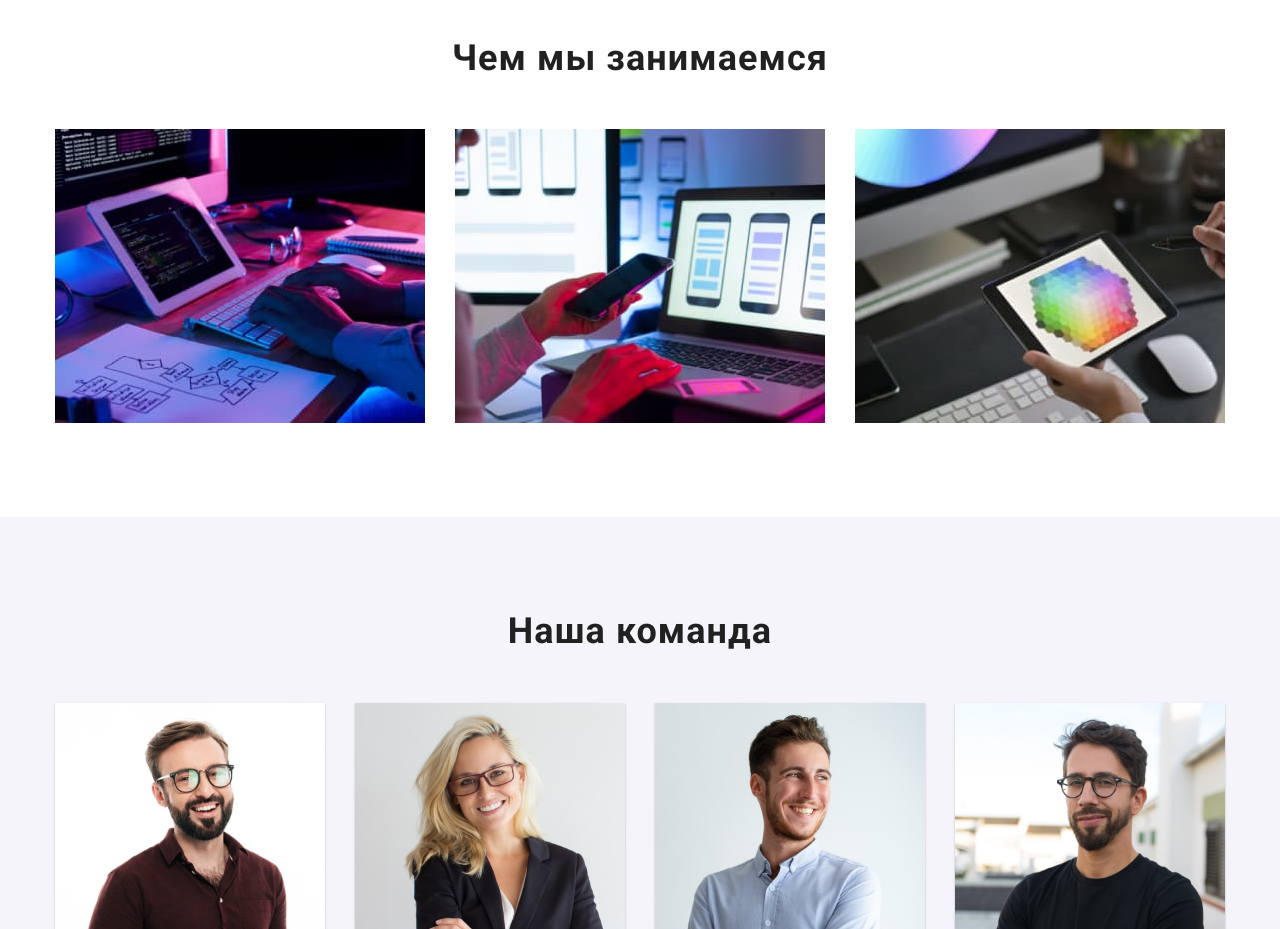
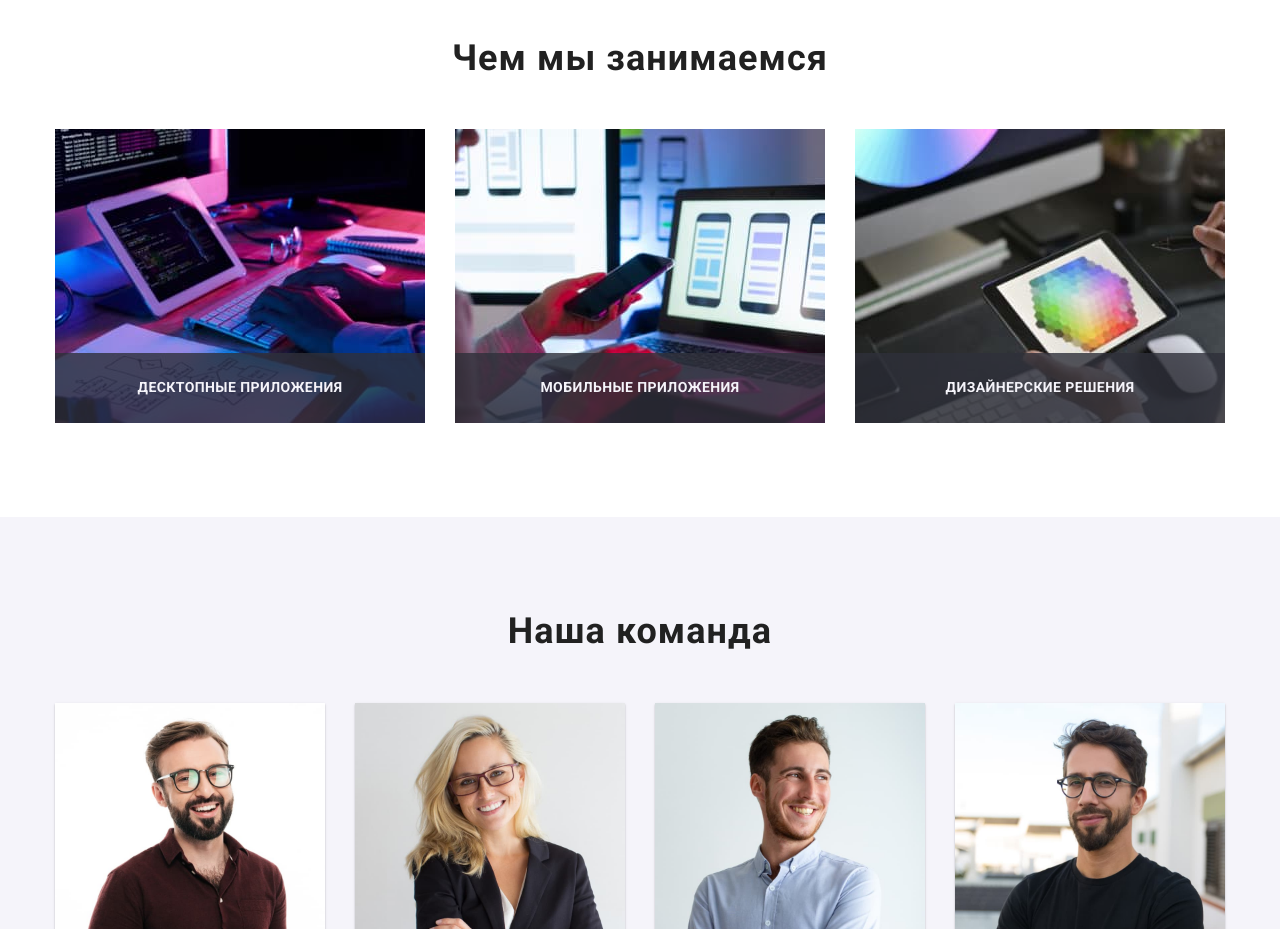
Before and after one commit to Yevhen55/goit-markup-hw-05, a plain HTML site: page index.html in a window 1280 px wide. Shown: the part 1080-2009 px from the top of the page. Drawn offline with nearby package versions, Linux system fonts and the light colour scheme.

Commit message:
сделано пункт чем мы занимаемся

```diff
--- a/css/styles.css
+++ b/css/styles.css
@@ -318,6 +318,30 @@ ul {
     color: var(--second-text-color);
 }
 
+.list-img .over {
+    font-family: 'Roboto';
+        font-style: normal;
+        font-weight: 700;
+        font-size: 14px;
+        line-height: 1.14;
+        letter-spacing: 0.03em;
+        text-transform: uppercase;
+         color: var(--backgroundcolor-team);
+        text-align: center;
+        position: absolute;
+        bottom: 0;
+        width: 100%;
+        margin-top:0;
+        margin-bottom: 0;
+        padding-top: 27px;
+        padding-bottom: 27px;
+        background: rgba(47, 48, 58, 0.8)
+}
+.list-img .items {position: relative;}
+
+
+
+
 /* team */
 .container .team {
     display: flex;
--- a/index.html
+++ b/index.html
@@ -113,11 +113,9 @@
             <div class="container">
             <h2 class="text-section">Чем мы занимаемся</h2>
             <ul class="list-img">
-                <li class="items"><img class="img" src="./image/img1.jpg"
-                        alt=" клавиатура , руки , планшет , монитор,ручка ,тетрадь,комьютерная мышь , лист "
-                        width="370" /> </li>
-                <li class="items"><img class="img" src="./image/img2.jpg" alt=" , руки , телефон, " width="370"></li>
-                <li class="items"><img class="img" src="./image/img3.jpg" alt=" мышь, планшет с палитрой  , руки , телефон" width="370"></li>
+                <li class="items"><img class="img" src="./image/img1.jpg"alt=" клавиатура , руки , планшет , монитор,ручка ,тетрадь,комьютерная мышь , лист "width="370"><p class="over">Десктопные приложения</p> </li>
+                <li class="items"><img class="img" src="./image/img2.jpg" alt=" , руки , телефон, " width="370"> <p class="over">Мобильные приложения</p></li>
+                <li class="items"><img class="img" src="./image/img3.jpg" alt=" мышь, планшет с палитрой  , руки , телефон" width="370"><p class="over">Дизайнерские решения</p></li>
             </ul>
             </div>
         </section>
```
